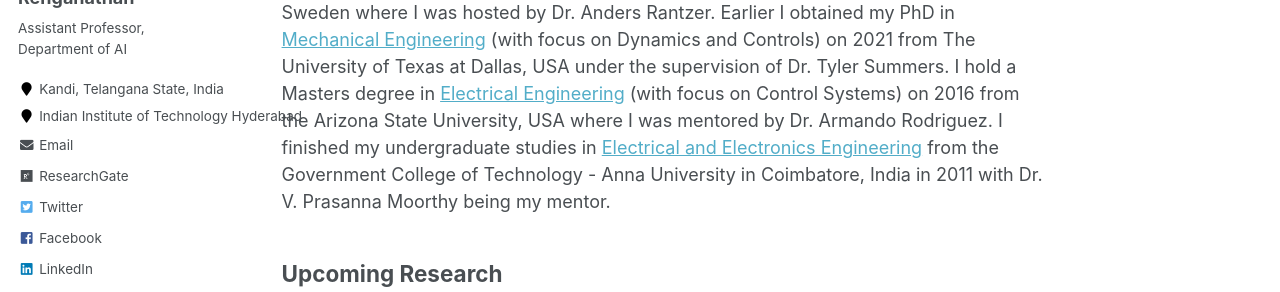
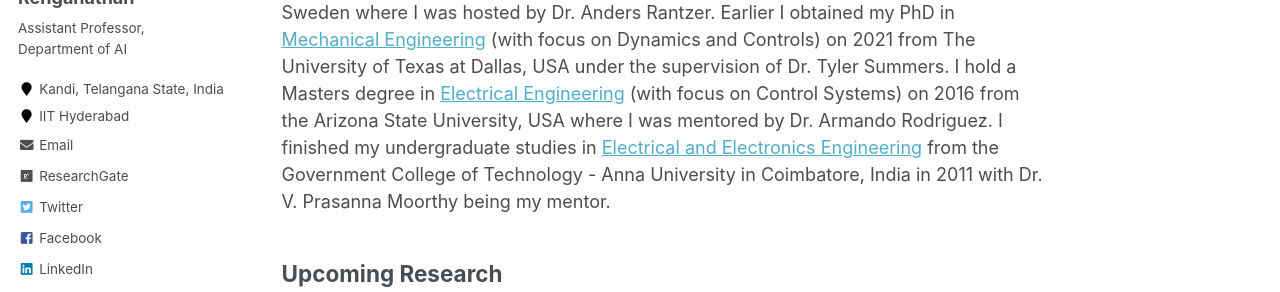
Before and after one commit to venkatramanrenganathan/venkatramanrenganathan.github.io, a Jekyll site: the page built from _pages/about.md, in a window 1280 px wide. Shown: the part 297-589 px from the top of the page. Built offline with Jekyll 4.4.1, drawn with Linux system fonts in a browser that asks for light colours; some web fonts are replaced.

Commit message:
Update _config.yml

```diff
--- a/_config.yml
+++ b/_config.yml
@@ -84,7 +84,7 @@ author:
   avatar           : "Sriram.jpg"
   bio              : "Assistant Professor, Department of AI"
   location         : "Kandi, Telangana State, India"
-  employer         : "Indian Institute of Technology Hyderabad"
+  employer         : "IIT Hyderabad"
   pubmed           :
   googlescholar    : "https://scholar.google.com/citations?user=D2ANMyEAAAAJ&hl=en&oi=ao"
   email            : "venkatraman@ai.iith.ac.in"
```
